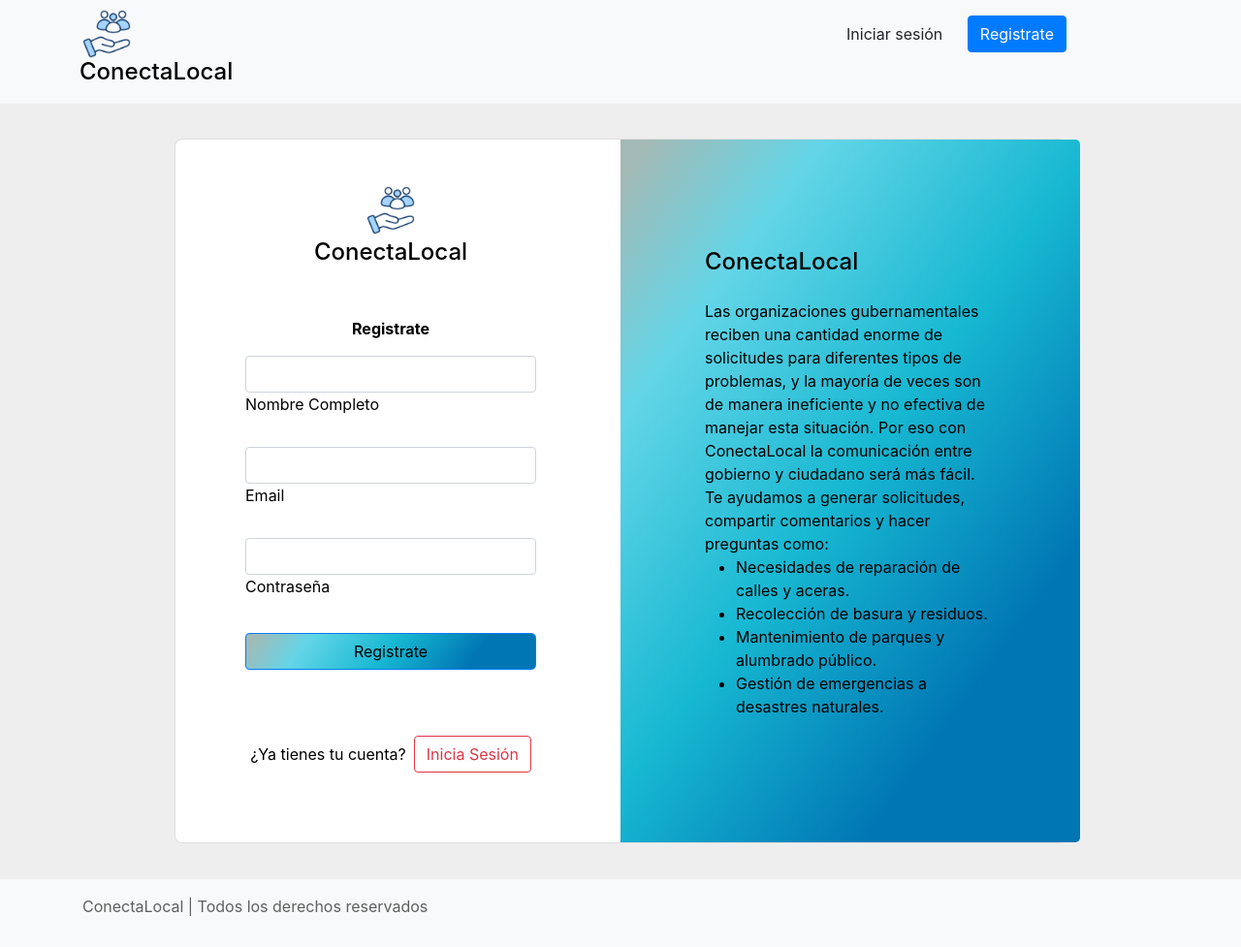
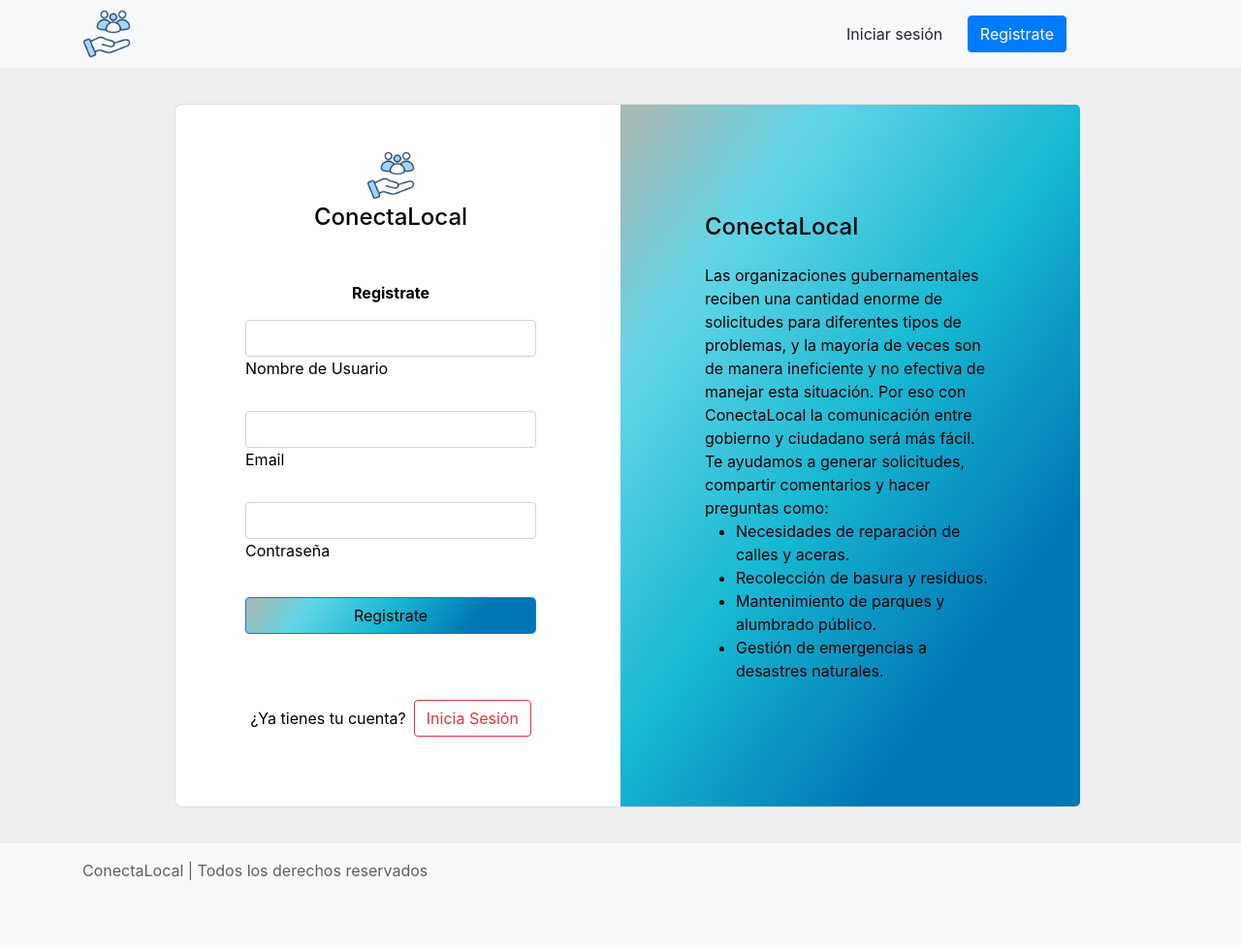
Before and after one commit to Balsata/ConectaLocal-app, a Django app: page /registro/ in a window 1280 px wide. Shown: the whole page at 97% size. After the commit the page ends 908 px from the top, so only its background shows below. Run offline with Django 4.2, Linux system fonts and the light colour scheme; some libraries are stand-ins or nearby versions.

Commit message:
Registro creado

```diff
--- /dev/null
+++ b/Proyecto/models.py
@@ -0,0 +1,2 @@
+from django.db import models
+from django.contrib.auth.models import User
--- a/Proyecto/templates/layouts/base.html
+++ b/Proyecto/templates/layouts/base.html
@@ -29,22 +29,23 @@
                     </a>
                 </div>
                 <div class="col-md-10 text-md-right" styled>
-                    <a href="{% url 'index' %}" class="btn btn-light mr-2">Iniciar sesión</a>
-                    <a href="{% url 'registro' %}" class="btn btn-primary">Registrate</a>
+                    <a href="{% url 'index' %}" class="btn btn-light mr-2 boton_log">Iniciar sesión</a>
+                    <a href="{% url 'registro' %}" class="btn btn-primary boton_log">Registrate</a>
                 </div>
                 {% if user.is_authenticated %}
+                <style> .boton_log{display: none;} </style>
                 <div class="dropdown col-md-1">
                     <button class="btn btn-secondary dropdown-toggle" type="button" data-bs-toggle="dropdown"
                         aria-expanded="false">
-                        Usuario
+                        {{user.username}}
                     </button>
 
                     <ul class="dropdown-menu">
                         <li><a class="dropdown-item" href="#">Perfil</a></li>
-                        <li><a class="dropdown-item" href="#">Cerrar sesión</a></li>
+                        <li><a class="dropdown-item" href="{% url 'logout' %}">Cerrar sesión</a></li>
                     </ul>
                     {% else %}
-                    <h4> ConectaLocal </h4>
+
                     {% endif %}
                 </div>
             </div>
--- a/Proyecto/templates/registro.html
+++ b/Proyecto/templates/registro.html
@@ -21,28 +21,30 @@
                   <h4 class="mt-1 mb-5 pb-1">ConectaLocal</h4>
                 </div>
 
-                <form action="{% url 'registro' %}" method="post">
+                <form method="POST" action="{% url 'registro' %}">
                   {% csrf_token %}
+                  {% if error_message %}
+                  <p class="text-center"><b>{{ error_message }}</b></p>
+                  {% else %}
                   <p class="text-center"> <b>Registrate</b> </p>
-
+                  {% endif %}
                   <div class="form-outline mb-4">
-                    <input type="text" id="form2Example11" class="form-control" />
-                    <label class="form-label" for="form2Example11" name="fullName">Nombre Completo</label>
+                    <input type="text" id="form2Example11" class="form-control" name="username"/>
+                    <label class="form-label" for="form2Example11" name="username">Nombre de Usuario</label>
                   </div>
 
                   <div class="form-outline mb-4">
-                    <input type="email" id="form2Example12" class="form-control" />
-                    <label class="form-label" for="form2Example12" name="email">Email</label>
+                    <input type="email" id="form2Example12" class="form-control" name="email" />
+                    <label class="form-label" for="form2Example12" >Email</label>
                   </div>
 
                   <div class="form-outline mb-4">
-                    <input type="password" id="form2Example13" class="form-control" />
-                    <label class="form-label" for="form2Example13" name="password1">Contraseña</label>
+                    <input type="password" id="form2Example13" class="form-control" name="password" />
+                    <label class="form-label" for="form2Example13" >Contraseña</label>
                   </div>
-
                   <div class="text-center pt-1 mb-5 pb-1">
-                    <button class="btn btn-primary btn-block fa-lg gradient-custom-2 mb-3 text-black"
-                      type="submit">Registrate</button>
+                    <input class="btn btn-primary btn-block fa-lg gradient-custom-2 mb-3 text-black"
+                      type="submit" value="Registrate"></input>
                   </div>
 
                   <div class="d-flex align-items-center justify-content-center pb-4">
--- a/Proyecto/urls.py
+++ b/Proyecto/urls.py
@@ -1,12 +1,14 @@
 from django.contrib import admin
 from django.urls import path
-from .views import RegistroView
+from django.contrib.auth.views import LogoutView
+from .views import registro
 from . import views
 
 urlpatterns = [
     path('', views.index, name="index"),
-    path('registro/', RegistroView.as_view(), name="registro"),
+    path('registro/', registro, name="registro"),
     path('password/', views.password, name="password"),
+    path('logout', views.logoutCustom, name='logout'),
     path('inicio/', views.inicio, name="inicio"),
     path('admin/', admin.site.urls)
 ]
--- a/Proyecto/views.py
+++ b/Proyecto/views.py
@@ -1,7 +1,7 @@
-from django.shortcuts import render
-from django.views.generic import FormView
-from django.contrib.auth.forms import UserCreationForm
-from django.urls import reverse_lazy
+from django.shortcuts import render, redirect
+from django.contrib.auth import login, authenticate, logout
+from django.contrib.auth.models import User
+
 
 
 def index(request):
@@ -16,11 +16,28 @@ def inicio(request):
     return render(request, 'inicio.html', {})
 
 
-class RegistroView(FormView):
-    template_name = 'registro.html'
-    form_class = UserCreationForm
-    success_url = reverse_lazy('login')
+def registro(request):
+    error_message = ''
+    success_message = ''
+    username = ''
 
-    def form_valid(self, form):
-        form.save()
-        return super().form_valid(form)
+    if request.method == 'POST':
+        username = request.POST['username']
+        password = request.POST['password']
+        email = request.POST['email']
+
+        if User.objects.filter(username=username).exists():
+            error_message = 'Nombre de usuario ya existe.'
+        elif User.objects.filter(email=email).exists():
+            error_message = 'Correo electrónico ya existe.'
+        else:
+            user = User.objects.create_user(
+                username=username, password=password, email=email)
+            success_message = 'El usuario se ha registrado exitosamente.'
+            return redirect('index')
+    return render(request, 'registro.html', {'error_message': error_message, 'username': username, 'success_message': success_message})
+
+
+def logoutCustom(request):
+    logout(request)
+    return redirect('index')
```
Also changed, not shown: Proyecto/templates/index.html (+9 -4 lines), db.sqlite3.
